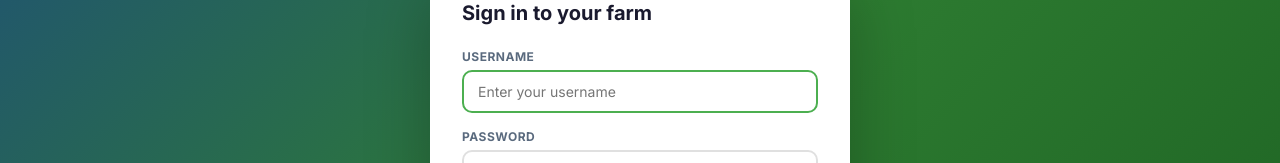
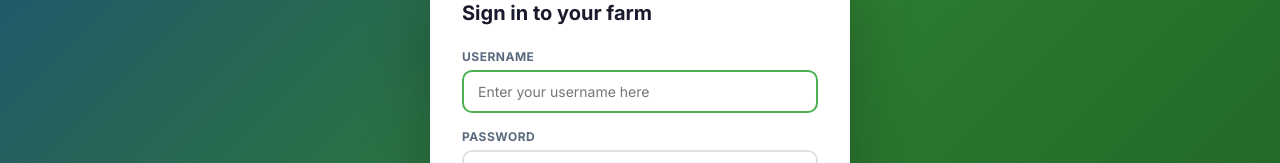
Before and after one commit to blaise98-dev/farmcareservices, a React (Vite) app in the folder webapp/frontend/: page /login in a window 1280 px wide. Shown: the part 251-414 px from the top of the page. Built offline with nearby package versions, Linux system fonts and the light colour scheme; no server answers.

Commit message:
new updates on login page

```diff
--- a/webapp/frontend/src/pages/Login.jsx
+++ b/webapp/frontend/src/pages/Login.jsx
@@ -87,7 +87,7 @@ export default function Login() {
                 type="text"
                 value={username}
                 onChange={e => setUsername(e.target.value)}
-                placeholder="Enter your username"
+                placeholder="Enter your username here"
                 required
                 autoFocus
                 style={{
```
